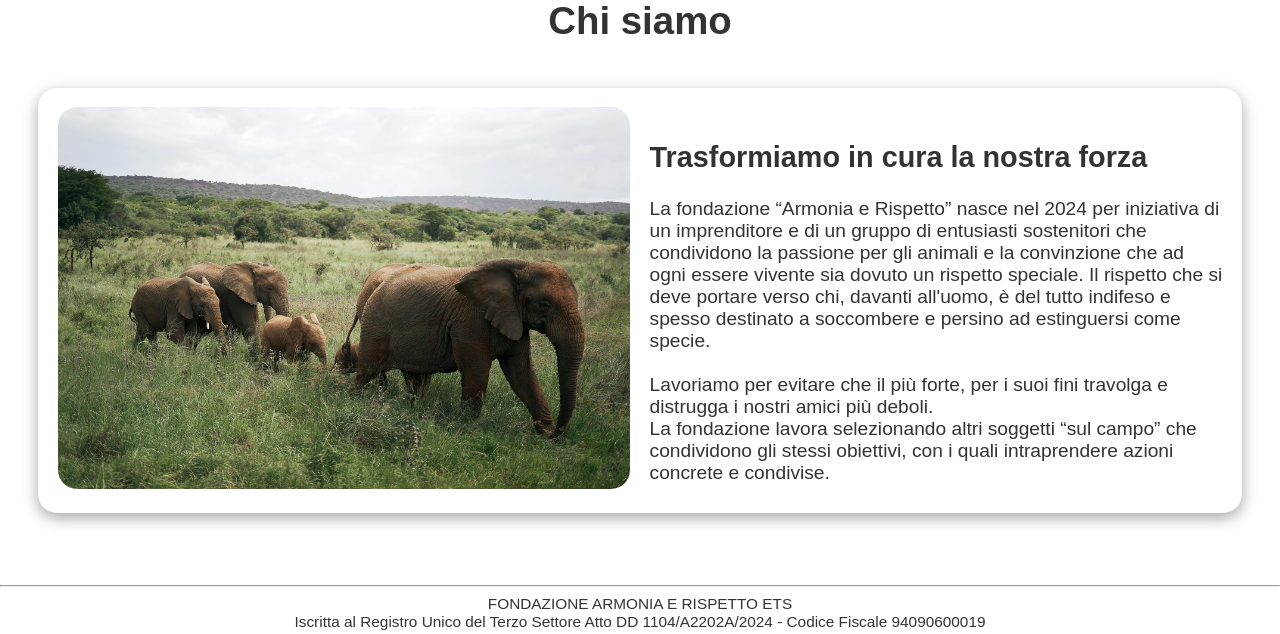
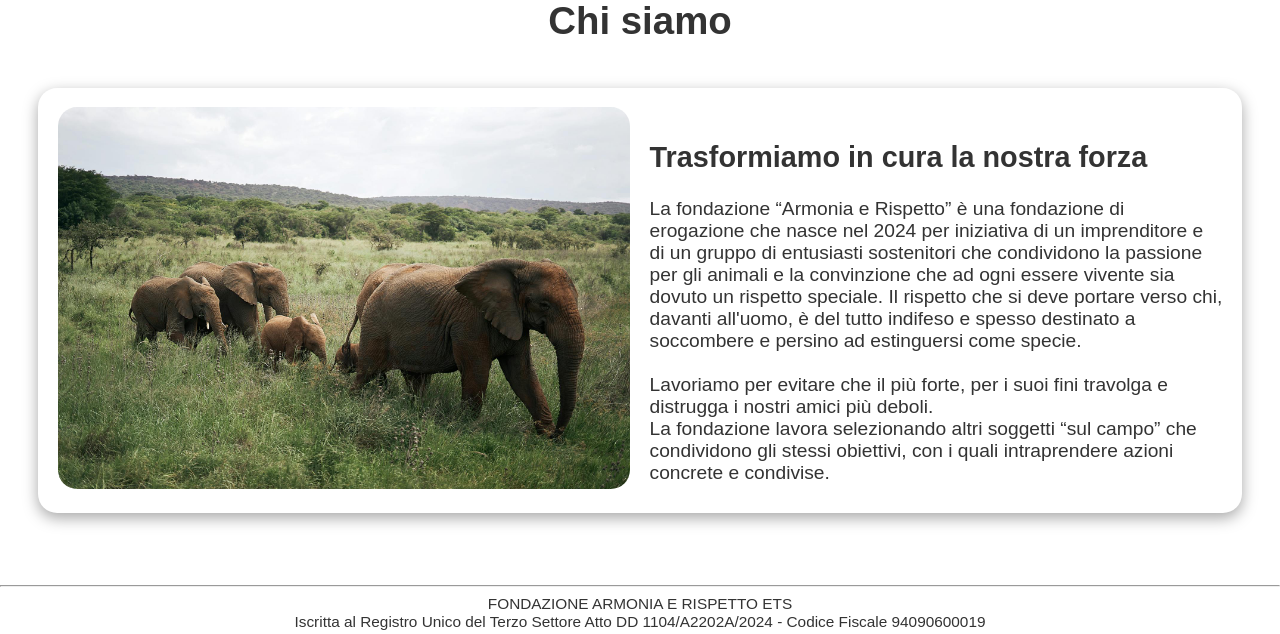
Before and after one commit to alexcucc/armoniaerispetto, a PHP site: page /chi_siamo.php in a window 1280 px wide. Shown: the part 166-800 px from the top of the page. Run offline with PHP 8.4, Linux system fonts and the light colour scheme.

Commit message:
added text

```diff
--- a/chi_siamo.php
+++ b/chi_siamo.php
@@ -18,7 +18,7 @@
           </div>
           <div class="content-right">
             <h2>Trasformiamo in cura la nostra forza</h2>
-            La fondazione “Armonia e Rispetto” nasce nel 2024 per iniziativa di un imprenditore e di un gruppo di entusiasti sostenitori che condividono la passione per gli animali e la convinzione che ad ogni essere vivente sia dovuto un rispetto speciale. Il rispetto che si deve portare verso chi, davanti all'uomo, è del tutto indifeso e spesso destinato a soccombere e persino ad estinguersi come specie.<br>
+            La fondazione “Armonia e Rispetto” è una fondazione di erogazione che nasce nel 2024 per iniziativa di un imprenditore e di un gruppo di entusiasti sostenitori che condividono la passione per gli animali e la convinzione che ad ogni essere vivente sia dovuto un rispetto speciale. Il rispetto che si deve portare verso chi, davanti all'uomo, è del tutto indifeso e spesso destinato a soccombere e persino ad estinguersi come specie.<br>
             <br>
             Lavoriamo per evitare che il più forte, per i suoi fini travolga e distrugga i nostri amici più deboli.
             <br>
```
